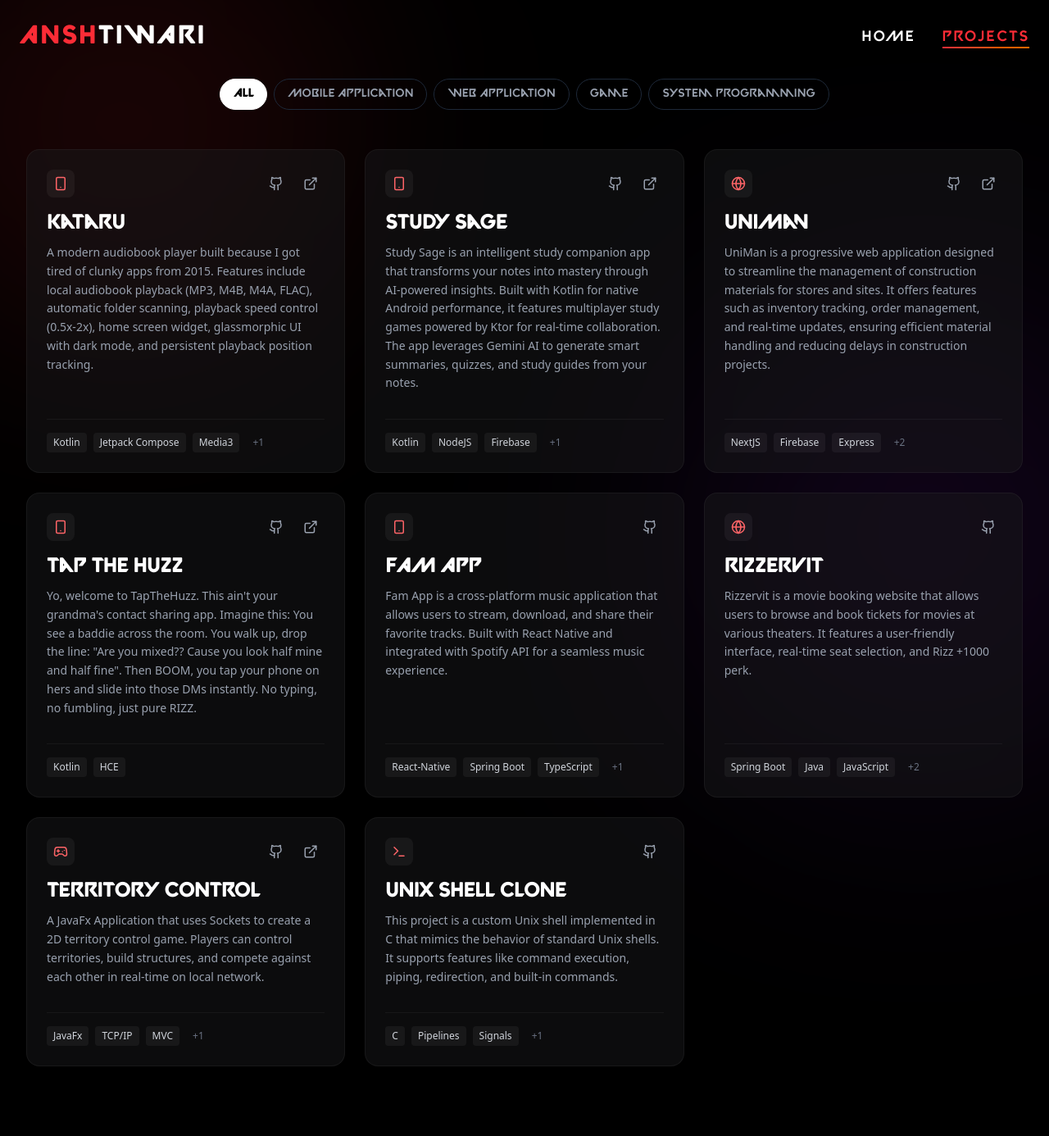
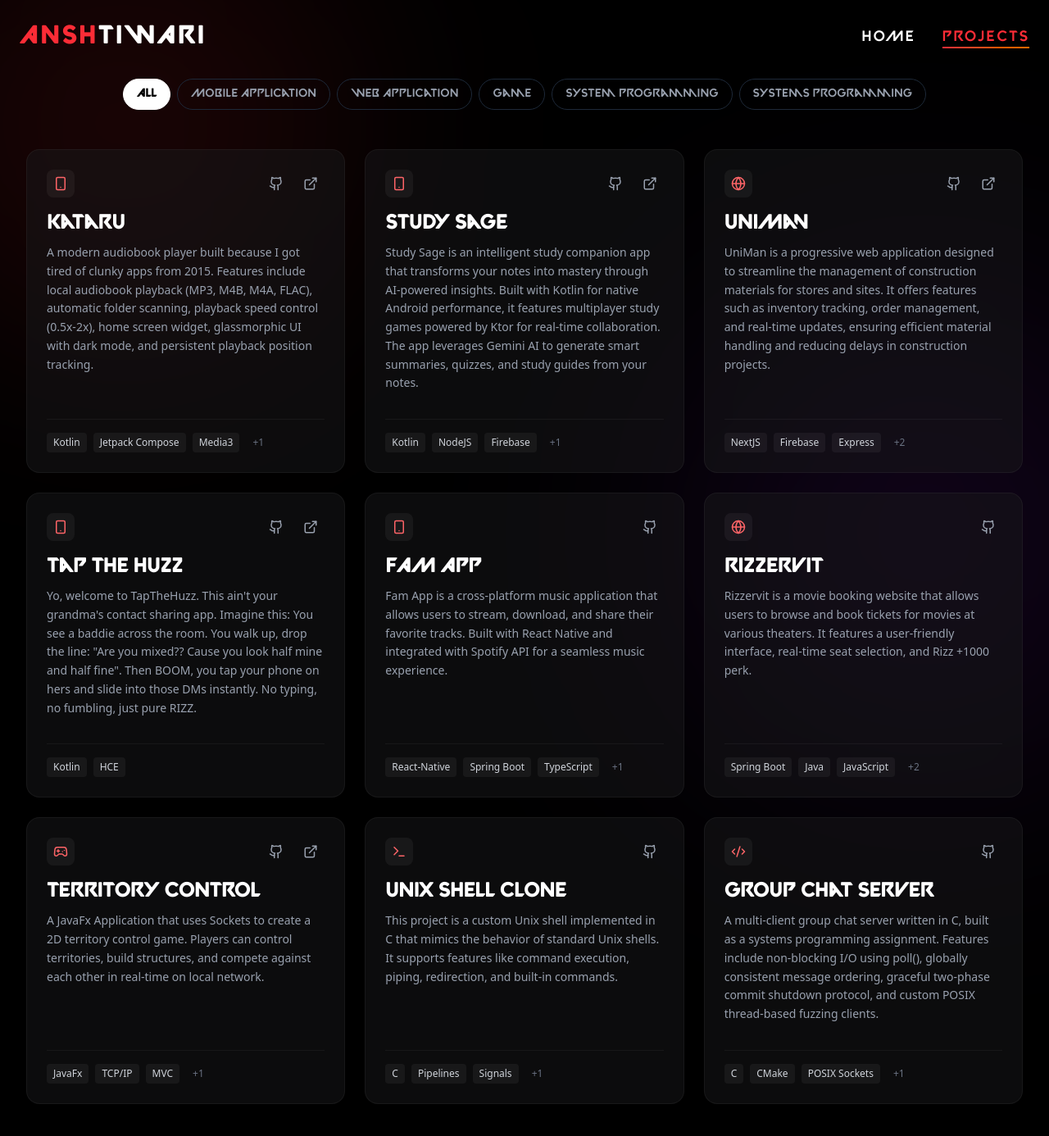
Before and after one commit to CandyRagi/portfolio, a Next.js app: page /Projects in a window 1280 px wide. Shown: the top 1386 px of the page at 82% size. Built offline with nearby package versions, Linux system fonts and the light colour scheme.

Commit message:
Project updates

```diff
--- a/src/app/Projects/page.tsx
+++ b/src/app/Projects/page.tsx
@@ -140,12 +140,27 @@ const projectsData: Project[] = [
     tags: ["C", "Pipelines", "Signals", "Process Management"],
     image: "gradient",
     link: "#",
-    github: "https://www.candyragi.info/Pnf",
-    Readme: "#",
+    github: "https://github.com/CandyRagi/shell-clone.git",
+    Readme: "https://github.com/CandyRagi/shell-clone/blob/main/README.md",
     animation: "flipPulse",
     bgGradient: "from-indigo-950 via-purple-900 to-black",
     accentColor: "from-indigo-400 via-purple-500 to-pink-600",
     category: "System Programming",
+  },
+    {
+    id: 9,
+    title: "Group Chat Server",
+    subtitle: "High-Concurrency Chat Relay with Fuzzing Clients",
+    description: "A multi-client group chat server written in C, built as a systems programming assignment. Features include non-blocking I/O using poll(), globally consistent message ordering, graceful two-phase commit shutdown protocol, and custom POSIX thread-based fuzzing clients.",
+    tags: ["C", "CMake", "POSIX Sockets", "Multithreading"],
+    image: "gradient",
+    link: "#",
+    github: "https://github.com/CandyRagi/group-chat-server",
+    Readme: "https://github.com/CandyRagi/group-chat-server/blob/main/README.md",
+    animation: "tiles",
+    bgGradient: "from-slate-950 via-blue-900 to-black",
+    accentColor: "from-blue-400 via-indigo-500 to-cyan-600",
+    category: "Systems Programming",
   }
 ];
 
```
